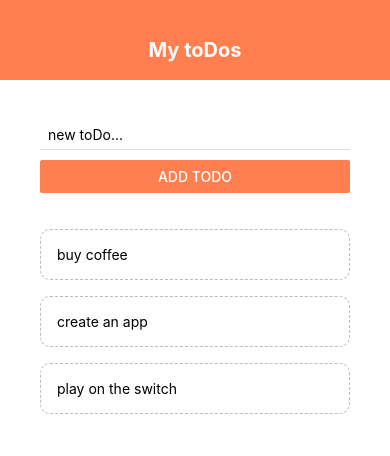
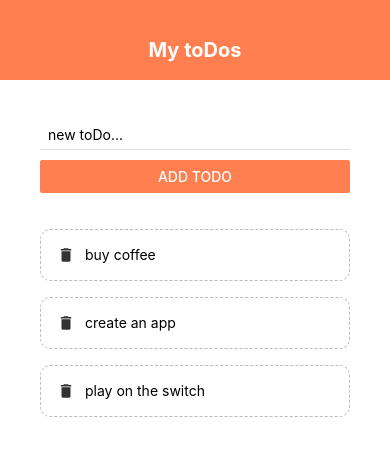
Before and after one commit to kyhyeok/reactNativeMenuListProject, a React Native app: screen / in a window 390 px wide. Shown: the top 456 px of the page. Built offline with nearby package versions, Linux system fonts and the light colour scheme.

Commit message:
Icons and More Flexbox

```diff
--- a/App.js
+++ b/App.js
@@ -64,9 +64,11 @@
     backgroundColor: "#fff"
   },
   content: {
-    padding: 40
+    padding: 40,
+    flex: 1
   },
   list: {
-    marginTop: 20
+    marginTop: 20,
+    flex: 1
   }
 });
--- a/components/ToDoItem.js
+++ b/components/ToDoItem.js
@@ -1,21 +1,29 @@
 import React from "react";
-import { StyleSheet, Text, TouchableOpacity } from "react-native";
+import { StyleSheet, Text, TouchableOpacity, View } from "react-native";
+import { MaterialIcons } from "@expo/vector-icons";
 
-export default function ToDoItem({item, pressHandler}) {
+export default function ToDoItem({ item, pressHandler }) {
   return (
     <TouchableOpacity onPress={() => pressHandler(item.key)}>
-            <Text style={styles.item}>{item.text}</Text>
+      <View style={styles.item}>
+        <MaterialIcons name="delete" size={18} color={"#333"} />
+        <Text style={styles.itemText}>{item.text}</Text>
+      </View>
     </TouchableOpacity>
-    )
+  );
 }
 
 const styles = StyleSheet.create({
   item: {
     padding: 16,
     marginTop: 16,
-        borderColor: '#bbb',
+    borderColor: "#bbb",
     borderWidth: 1,
-        borderStyle: 'dashed',
-        borderRadius: 10
+    borderStyle: "dashed",
+    borderRadius: 10,
+    flexDirection: "row"
+  },
+  itemText: {
+    marginLeft: 10
   }
-})
+});
```
Lines whose indentation alone changed are shown as unchanged.
